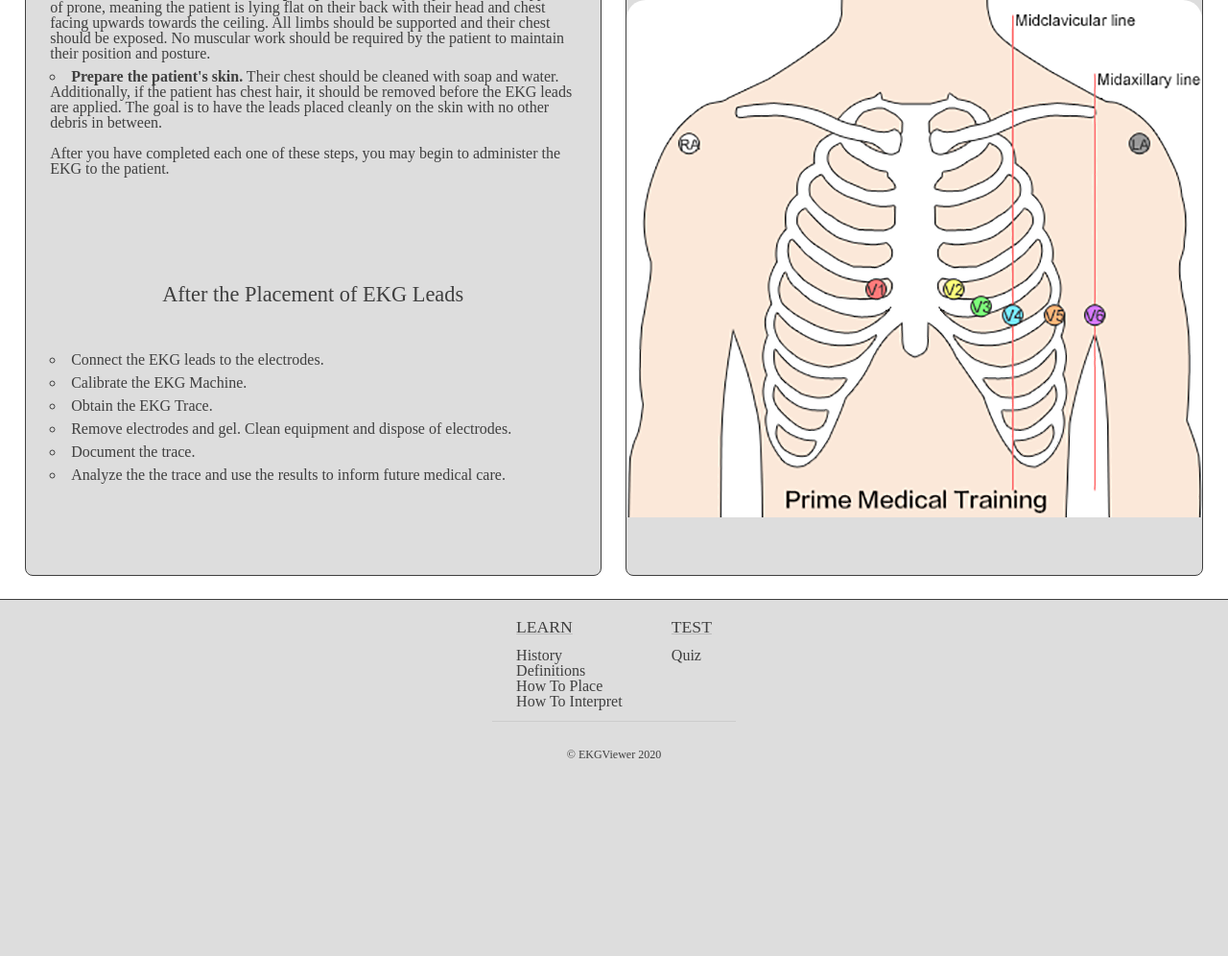
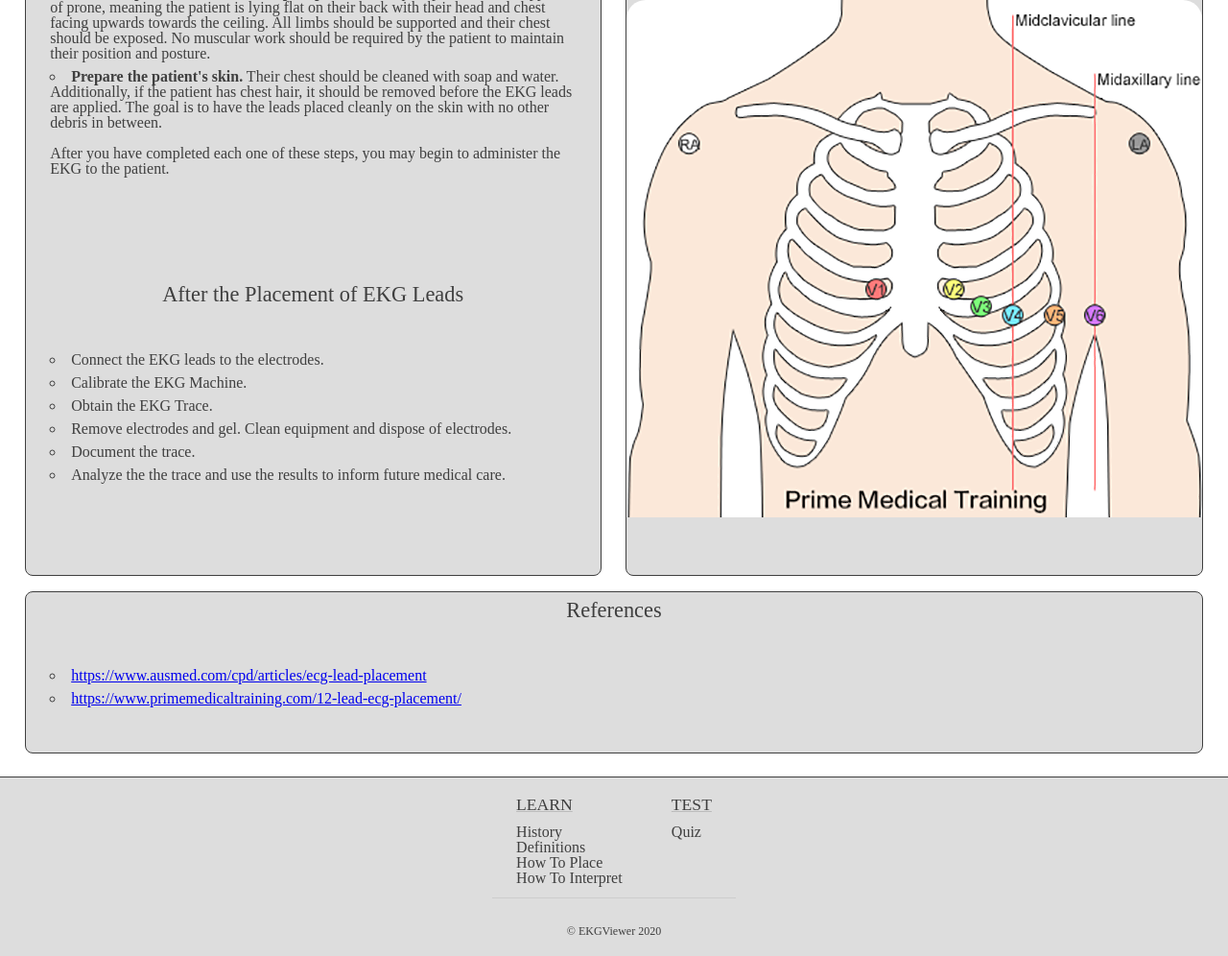
Before and after one commit to roched1atwit/EKGViewer, a PHP site: page /how-to-place.php in a window 1280 px wide. Shown: the part 754-1750 px from the top of the page at 96% size. Before the commit the page ends 1544 px from the top, so only its background shows below. Run offline with PHP 8.4, Linux system fonts and the light colour scheme.

Commit message:
added references

```diff
--- a/src/css/how-to-place.css
+++ b/src/css/how-to-place.css
@@ -24,8 +24,23 @@ h1 {
     justify-content: space-between;
 }
 
+#page-references {
+    display: flex;
+    justify-content: space-between;
+}
+
 #page-info-container article {
     flex-basis: 50%;
+    margin: 1vh 1vw;
+    border-style: solid;
+    border-width: 0.1vh;
+    border-color: #3f3f3f;
+    border-radius: 0.5rem;
+    background-color: #dddddd;
+}
+
+#page-references article {
+    flex-basis: 100%;
     margin: 1vh 1vw;
     border-style: solid;
     border-width: 0.1vh;
@@ -48,11 +63,17 @@ h1 {
     font-size: 140%;
 }
 
-#page-info-container p {
+#page-references header {
+    padding: 1vh 2vw 1vh 2vw;
+    text-align: center;
+    font-size: 140%;
+}
+
+p {
     padding: 1vh 2vw 4vh 2vw;
 }
 
-#page-info-container li {
+li {
     padding: 0vh 2vw 1vh 2vw;
     display: list-item;
 }
@@ -61,7 +82,7 @@ h1 {
     font-weight: bold;
 }
 
-#page-info-container ul {
+ul {
     list-style-type: circle;
     list-style-position: inside;
 }
--- a/src/how-to-place.php
+++ b/src/how-to-place.php
@@ -165,6 +165,23 @@
                 </figure>
             </article>
         </section>
+        <section id = "page-references">
+            <article>
+                <header>
+                    <h2>References</h2>
+                </header>
+                <p>
+                    <ul>
+                        <li>
+                            <a href="https://www.ausmed.com/cpd/articles/ecg-lead-placement">https://www.ausmed.com/cpd/articles/ecg-lead-placement</a>
+                        </li>
+                        <li>
+                            <a href="https://www.primemedicaltraining.com/12-lead-ecg-placement/">https://www.primemedicaltraining.com/12-lead-ecg-placement/<a>
+                        </li>
+                    </ul>
+                </p>
+            </article>
+        </section>
     </section>
     <?php include "./templates/page-footer.php" ?>
 </body>
```
